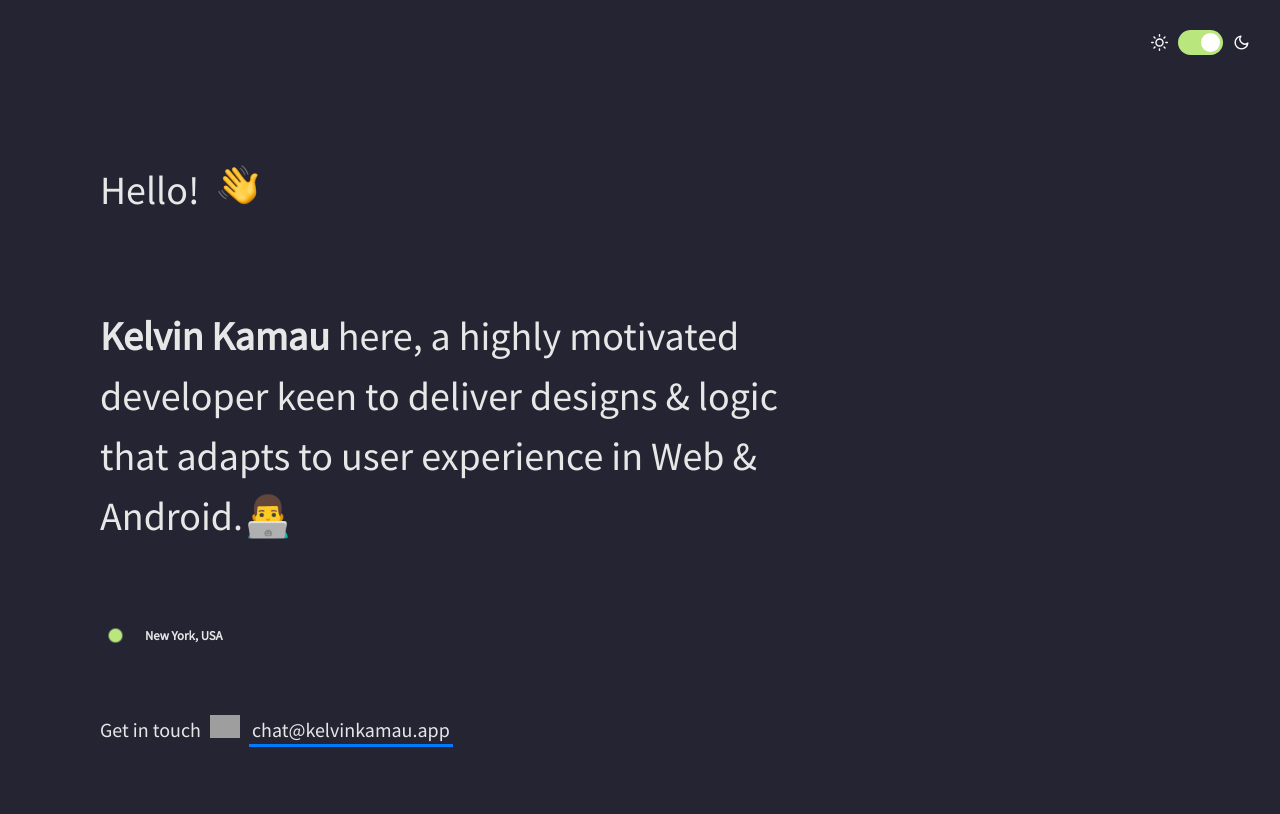
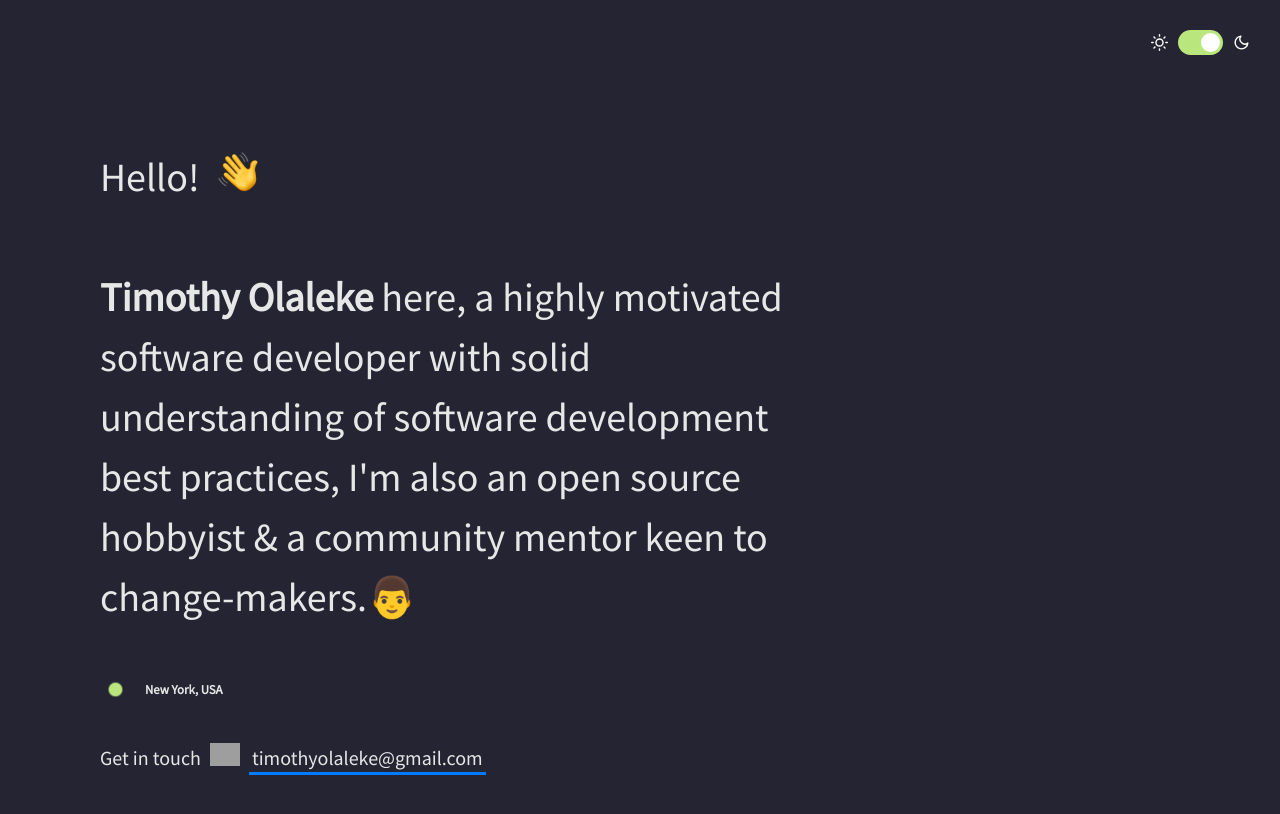
Before and after one commit to Timtech4u/timtech4u.github.io, a Jekyll site: the page built from index.html, in a window 1280 px wide and 900 px high. Shown: the top 814 px of the window. Built offline with Jekyll 4.4.1, drawn with Linux system fonts in a browser that asks for light colours; nearby versions of some CDN libraries; some of the changed text lies outside the part shown; grey boxes are pictures that could not be loaded.

Commit message:
Made customizations

```diff
--- a/_includes/background.html
+++ b/_includes/background.html
@@ -2,21 +2,21 @@
     <div class="section__title">Background</div>
     <div class="section__content">
         <p>
-            I’m a Computer Science student, a highly-motivated mobile and web developer with an acquired taste for
-            elegant design, an <a href="https://github.com/kelvinkamau" target="_blank">open source</a> hobbyist
+            I’m a Computer Science student, a self-taught web developer with an acquired taste for
+            best practices, an <a href="https://github.com/timtech4u" target="_blank">open source</a> hobbyist
             passionate about analyzing and matching underlying patterns within our diverse ideas so that we don’t have
-            to keep reinventing the wheel and lastly, a <a href="https://meetup.com/GDG-Kisii/" target="_blank">community</a>
+            to keep reinventing the wheel and lastly, a <a href="https://dscbuk.club" target="_blank">community</a>
             mentor keen to inspire change-makers.
         </p>
 
-        <p>Being a full-stack engineer, my goal is to always build applications that are scalable and efficient under
+        <p>Being a full-stack web developer, my goal is to always build applications that are scalable and efficient under
             the hood while providing engaging, adaptive, eye-candy user experiences. On the other hand, community gives
             me a platform to share complementary ideas with my peers and accelerate the process of crafting better solutions
             without being distracted by the buzz, glitz and opportunities that seem to exist.</p>
 
         <p>
             <strong>When I'm not in front of a computer screen</strong>, I'm probably talking at a <a
-                href="https://meetup.com/GDG-Kisii" target="_blank">tech meetup</a>, hanging out with
+                href="https://dscbuk.club" target="_blank">tech meetup</a>, hanging out with
             my bestfriend or giving free therapy to a friend.</p>
     </div>
 </section>
--- a/_includes/intro.html
+++ b/_includes/intro.html
@@ -4,16 +4,16 @@
     </h1>
 
     <h2 class="intro__tagline">
-        <span class="name">Kelvin Kamau</span> here, a highly motivated developer keen to deliver designs & logic that adapts
-        to user experience in Web & Android.👨‍💻
+        <span class="name">Timothy Olaleke</span> here, a highly motivated software developer with solid understanding of software development best practices,
+                I'm also an open source hobbyist & a community mentor keen to change-makers.👨‍
     </h2>
     {% include location.html %}
     <h3 class="intro__contact">
         <span>Get in touch</span>
         <span class="emoji pointer"></span>
         <span>
-      <a href="mailto:chat@kelvinkamau.app?subject=Hey%20Chief,%20lets%20do%20something%20awesome" target="_blank"
-         class="highlight-link">chat@kelvinkamau.app</a>
+      <a href="mailto:timothyolaleke@gmail.com" target="_blank"
+         class="highlight-link">timothyolaleke@gmail.com</a>
     </span>
     </h3>
 </header>
```
Also changed, not shown: _data/experience.yml (+15 -30 lines).
